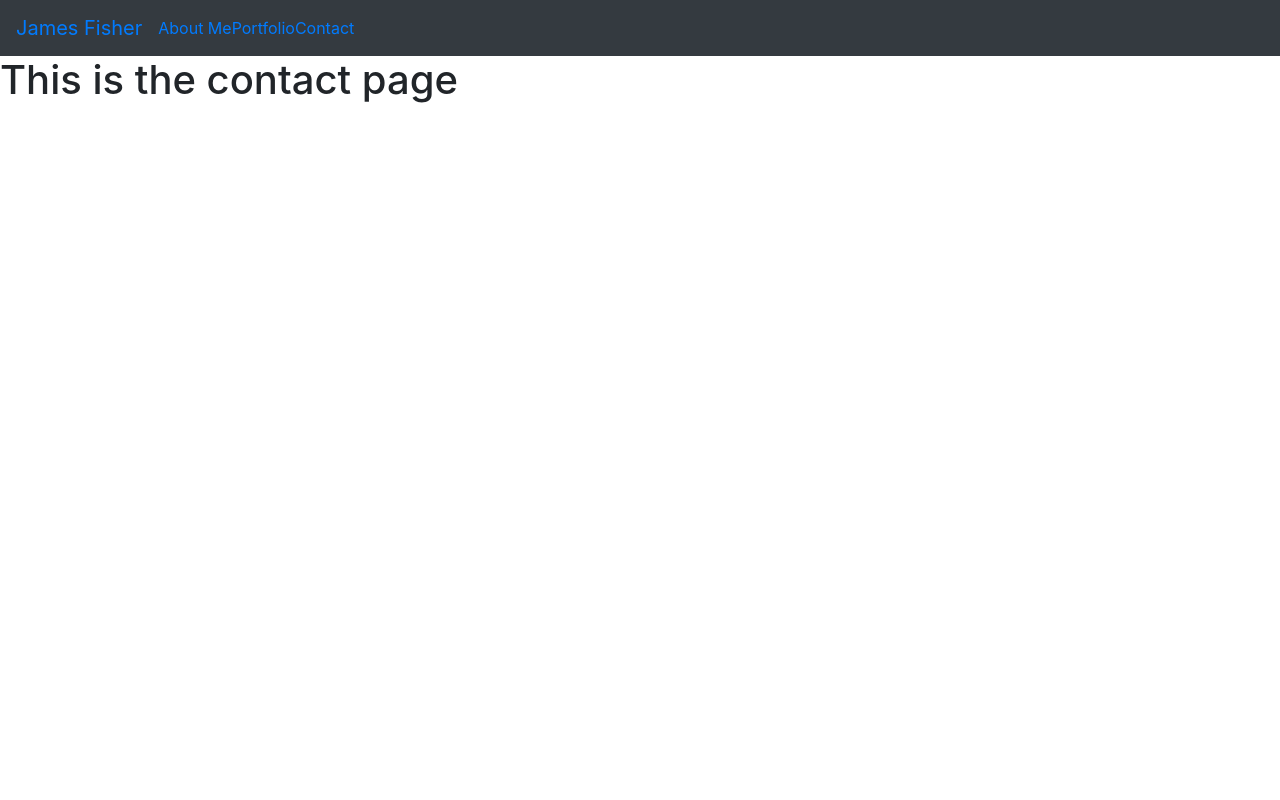
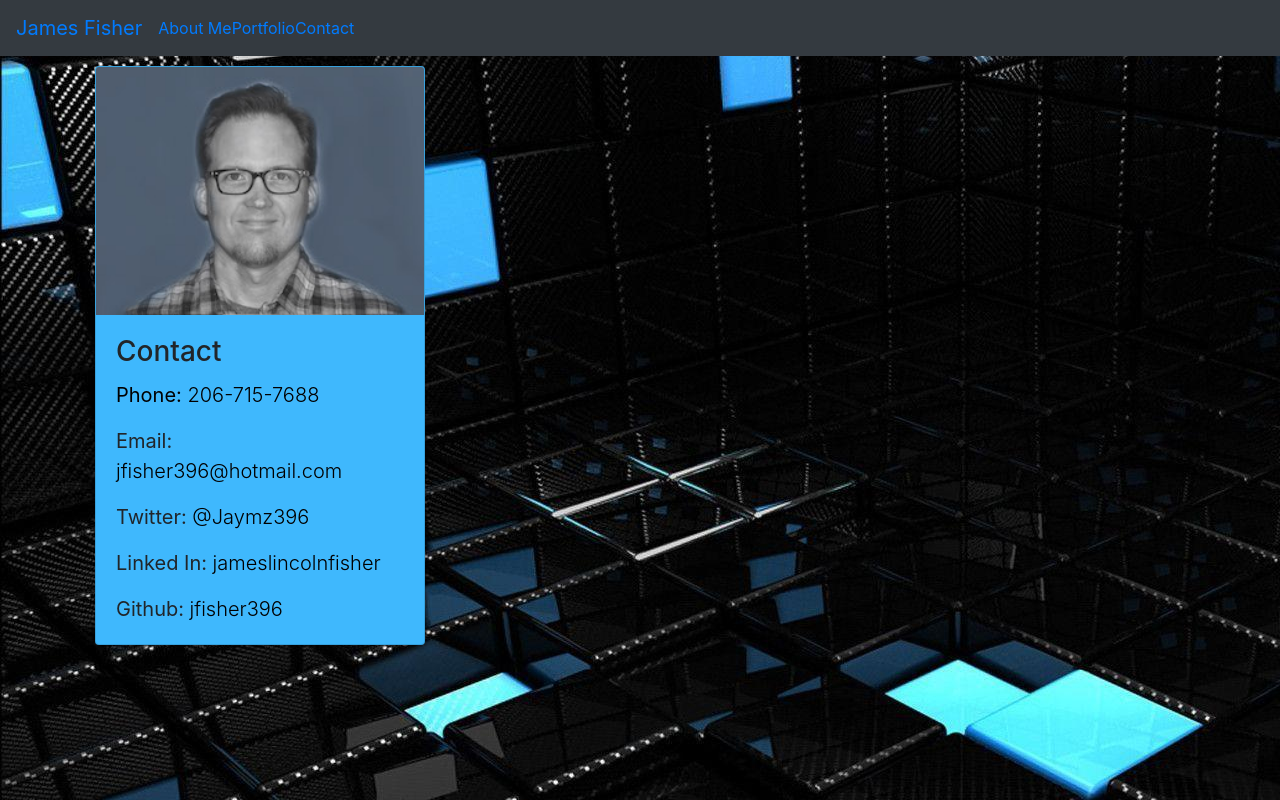
Before and after one commit to jfisher396/react-portfolio, a React (Create React App) app: page /contact in a window 1280 px wide. Built offline with nearby package versions, Linux system fonts and the light colour scheme.

Commit message:
contact card content completed

```diff
--- a/src/App.css
+++ b/src/App.css
@@ -1,4 +1,4 @@
-/* body {
+body {
     background-image: url("./media/black-and-blue.jpg");
     background-color: lightslategray;
 
@@ -20,7 +20,7 @@
     margin-top: 20px;
 }
 
-#portTitle {
+.portTitle {
 
     color: whitesmoke;
 }
@@ -37,4 +37,4 @@
 
 .link:visited {
     color: black;
-} */
+}
--- a/src/components/Navbar.js
+++ b/src/components/Navbar.js
@@ -11,7 +11,6 @@ class Navbar extends Component {
 
               <Link to="/about">About Me</Link>
 
-
               <Link to="/portfolio">Portfolio</Link>
 
               <Link to="/contact">Contact</Link>
--- a/src/components/PortfolioItem.js
+++ b/src/components/PortfolioItems.js
@@ -1,13 +1,14 @@
 import React, { Component } from 'react'
+import winekeydesktop from "../media/winekeydesktop.jpg";
 
-export default class PortfolioItem extends Component {
+export default class PortfolioItems extends Component {
     render() {
         return (
           <div className="container">
             <div className="col-md-6">
               <div className="card h-100">
                 <img
-                  src="./media/winekeydesktop.jpg"
+                  src={winekeydesktop}
                   className="img img-thumbnail"
                   alt="screenshot of Wine Key"
                 />
@@ -21,7 +22,7 @@ export default class PortfolioItem extends Component {
                     may exist elsewhere within the company.
                   </p>
                   <a
-                    href="https://fv-winekey.herokuapp.com/auth/login"
+                    href="https://fv-winekey.herokuapp.com/auth/login" target="_blank"
                     className="btn btn-dark mx-auto"
                   >Visit Wine Key</a>
                 </div>
--- a/src/pages/AboutMe/AboutMe.js
+++ b/src/pages/AboutMe/AboutMe.js
@@ -21,7 +21,7 @@ function AboutMe() {
                   project-management. Recently earned a certificate in
                   Full-Stack Web Development from University of Washington
                   School of Science and Engineering with skills in HTML, CSS,
-                  Bootstrap and JavaScript as well as Node, MySQL and React.
+                  JavaScript as well as Node, MySQL, Mongo and React.
                   During an extensive career in event technology I learned to
                   deal with high client-expectations, high-pressure situations
                   and deadlines and all while being both self-reliant and a
@@ -30,9 +30,7 @@ function AboutMe() {
                   improve and maintain current sites and domains.
                 </p>
                 <Link to="/contact">
-                    <button type="button" className="btn btn-dark">
-                        <p>Contact James</p>
-                    </button>
+                    <button type="button" className="btn btn-dark">Contact James</button>
                 </Link>
               </div>
             </div>
--- a/src/pages/Contact/Contact.js
+++ b/src/pages/Contact/Contact.js
@@ -1,9 +1,50 @@
-import React from 'react'
+import React from "react";
+import ProfilePic from "../../media/James.jpg"
 
 export default function Contact() {
-    return (
-        <div>
-            <h1>This is the contact page</h1>
+  return (
+    <div className="container">
+      <div className="row">
+        <div className="col-md-4">
+          <div className="card">
+            <img
+              src={ProfilePic}
+              className="card-img-top"
+              alt="James Fisher profile pic"
+            />
+            <div className="card-body">
+              <h3 className="card-title">Contact</h3>
+              <p className="link card-text lead"><strong>Phone: </strong>206-715-7688</p>
+              <p class="card-text lead"><strong>Email: </strong><a className="link" href="mailto:jfisher396@hotmail.com">
+                  jfisher396@hotmail.com
+                </a></p>
+              <p className="card-text lead"><strong>Twitter: </strong><a class="link" href="https://twitter.com/Jaymz396" target="_blank">
+                  @Jaymz396
+                </a></p>
+              <p className="card-text lead">
+                <strong>Linked In: </strong>
+                <a
+                  className="link"
+                  href="https://www.linkedin.com/in/jameslincolnfisher/"
+                  target="_blank"
+                >
+                  jameslincolnfisher
+                </a>
+              </p>
+              <p className="card-text lead">
+                <strong>Github: </strong>
+                <a
+                  className="link"
+                  href="https://github.com/jfisher396"
+                  target="_blank"
+                >
+                  jfisher396
+                </a>
+              </p>
+            </div>
+          </div>
         </div>
-    )
+      </div>
+    </div>
+  );
 }
--- a/src/pages/Portfolio/Portfolio.js
+++ b/src/pages/Portfolio/Portfolio.js
@@ -1,12 +1,12 @@
 import React, { Component } from "react";
-import PortfolioItem from "../../components/PortfolioItem"
+import PortfolioItems from "../../components/PortfolioItems"
 
 class Portfolio extends Component {
     render() {
       return (
-        <div>
-          <h1>This is the portfolio page</h1>
-          <PortfolioItem />
+        <div className="container">
+          <h1 className="portTitle">Portfolio</h1>
+          <PortfolioItems />
         </div>
       );
     }
```
